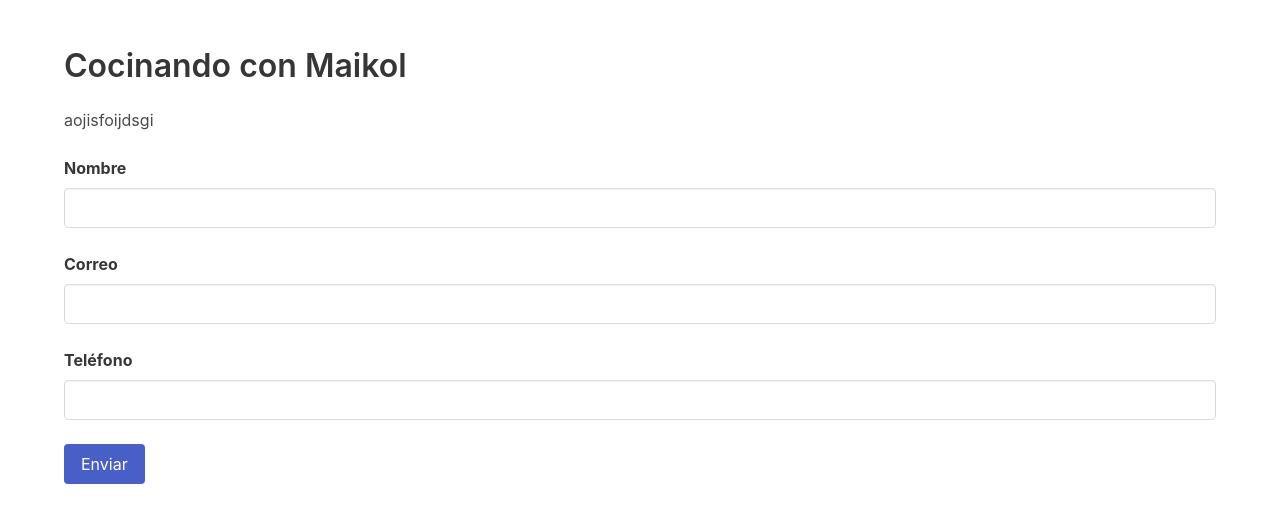
After one commit to juanlatorre/talleres, a PHP site: page /t/cocinando-con-maikol.php in a window 1280 px wide. The commit adds this page. Shown: the top 531 px of the page. Run offline with PHP 8.4, Linux system fonts and the light colour scheme; style sheets or scripts are compiled from the project's sources.

Commit message:
ahora envia correo al inscribirse

```diff
--- /dev/null
+++ b/t/cocinando-con-maikol.php
@@ -0,0 +1,94 @@
+<?php
+include_once("../sql/config.php");
+if ($_SERVER["REQUEST_METHOD"] == "POST") {
+	$nombre = htmlspecialchars(stripslashes(trim($_POST["nombre"])));
+	$correo = htmlspecialchars(stripslashes(trim($_POST["correo"])));
+	$telefono = htmlspecialchars(stripslashes(trim($_POST["telefono"])));
+
+	$sql = "INSERT INTO Inscrito (Nombre, Correo, Telefono) VALUES ('$nombre', '$correo', '$telefono')";
+	$sql2 = "SELECT TallerID FROM Taller WHERE Nombre = 'Cocinando con Maikol'";
+
+	if (mysqli_query($db, $sql)) {
+		echo '<div class="notification is-primary"><button class="delete"></button>Te has registrado correctamente en el taller Cocinando con Maikol, pronto recibirás un correo con la información de pago.</div>';
+	} else {
+		echo '<div class="notification is-danger"><button class="delete"></button>Tu inscripción al taller no se pudo realizar, intentalo nuevamente o contáctanos.</div>';
+	}
+
+	if (mysqli_query($db, $sql2)) {
+		$resultado = mysqli_query($db, $sql2);
+		while($row = mysqli_fetch_array($resultado)) {
+			$TallerID = $row['TallerID'];
+			$Dia = date('Y-m-d');
+			$sql3 = "INSERT INTO Taller_Inscrito (TallerID, Correo, FechaInscripcion) VALUES ('$TallerID', '$correo', '$Dia')";
+			if(mysqli_query($db, $sql3)) {
+				$asunto = 'Te inscribiste en bla bla bla';
+				$mensaje = 'Wena choro te inscribiste en bla bla bla';
+
+				mail($correo, $asunto, $mensaje);
+			};
+		}
+	} else {
+		echo "Error: " . $sql2 . "<br>" . mysqli_error($db);
+	}
+}
+?>
+<!DOCTYPE html>
+<html lang="en">
+<head>
+	<meta charset="utf-8">
+	<meta name="viewport" content="width=device-width, initial-scale=1">
+	<title>Taller X</title>
+	<link rel="stylesheet" href="../dist/css/styles.css">
+</head>
+<body>
+	<section class="section">
+		<div class="container">
+	      	<h1 class="title">
+	        	Cocinando con Maikol
+	      	  </h1>
+		  	<p>aojisfoijdsgi</p>
+		  	<br>
+  			<form action="<?php echo htmlspecialchars($_SERVER['PHP_SELF']); ?>" method="post" enctype="multipart/form-data">
+  				<div class="columns">
+  					<div class="column">
+  						<div class="field">
+  							<label class="label">Nombre</label>
+  							<div class="control">
+  								<input class="input" name="nombre" type="text">
+  							</div>
+  						</div>
+  					</div>
+  				</div>
+
+  				<div class="columns">
+  					<div class="column">
+  						<div class="field">
+  							<label class="label">Correo</label>
+  							<div class="control">
+  								<input class="input" name="correo" type="email">
+  							</div>
+  						</div>
+  					</div>
+  				</div>
+
+  				<div class="columns">
+  					<div class="column">
+  						<div class="field">
+  							<label class="label">Teléfono</label>
+  							<div class="control">
+  								<input class="input" name="telefono" type="text">
+ 							</div>
+  						</div>
+  					</div>
+  				</div>
+
+  				<div class="field is-grouped">
+  					<div class="control">
+  						<button type="submit" class="button is-link">Enviar</button>
+  					</div>
+  				</div>
+  			</form>
+	    </div>
+	</section>
+</body>
+</html>
```
Also changed, not shown: crearTaller/index.php (+6 -1 lines), t/index.php (added).
